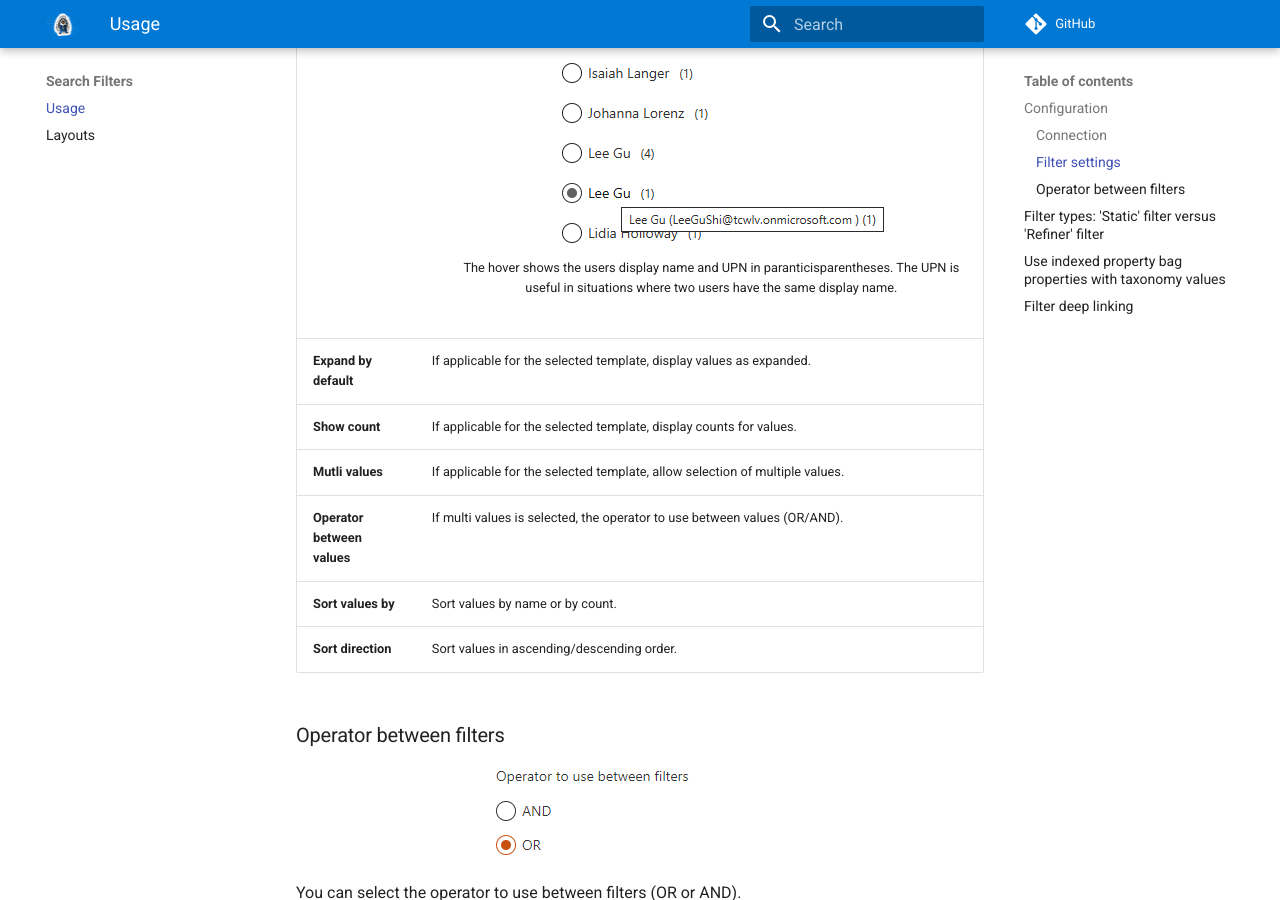
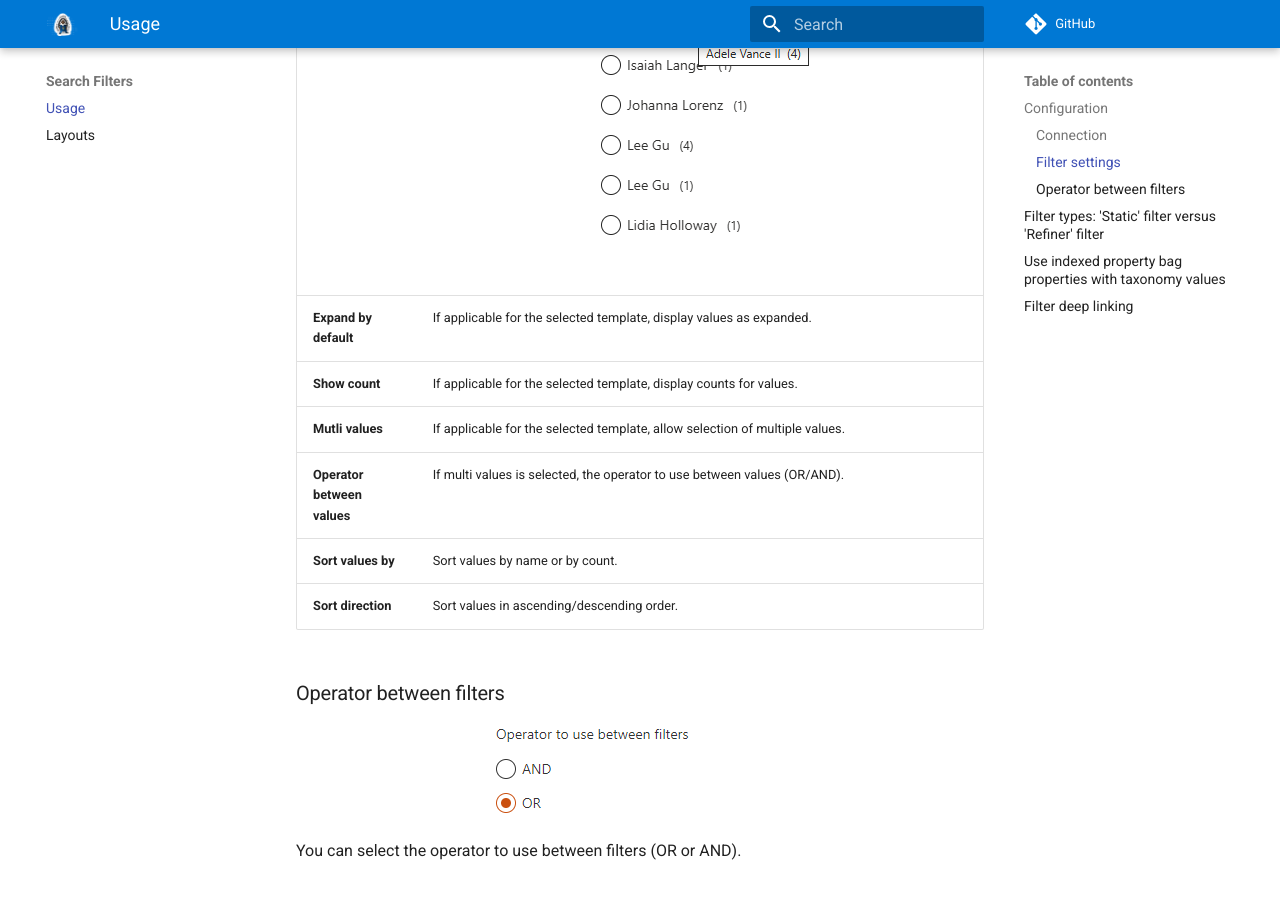
Before and after one commit to dominic5perezd/pnp-modern-search, an MkDocs documentation site: the page built from docs/usage/search-filters/index.md, in a window 1280 px wide and 900 px high, scrolled down 3754 px. Built offline with MkDocs 1.6.1 and Material for MkDocs 9.7.7, drawn with Linux system fonts in a browser that asks for light colours; comment, search, counter and statistics services are not loaded.

Commit message:
updated docs as the extented mouse over ( display name + UPN ) didn't work in Multi select

```diff
--- a/docs/usage/search-filters/index.md
+++ b/docs/usage/search-filters/index.md
@@ -33,7 +33,7 @@ The filter settings are as follow:
 | **Display Name** | A friendly name for the filter |
 | **Filter field** | The internal data source field to use as filter. Here you can select a field from the current data source (if data have been already retrieved) of type your own custom value (press enter to validate).
 | **# of values** | The maximum number of values to be retrieved for a given filter. This value is useful if you use SharePoint refiners with a lot of refiner values. By default SharePoint will only retreve the first 100 values. To get all refiner values, you must specify an higher number manually (maximum value is 1000).
-| **Template** | The template to use to display filter values. The builtin templates are: </br><ul><li>**Check box** <p align="center">!["Check box"](../../assets/webparts/search-filters/checkbox_template.png)</p></li><li>**Date range** <p align="center">!["Date range"](../../assets/webparts/search-filters/daterange_template.png)</p></li><li>**Date interval** <p align="center">!["Date interval"](../../assets/webparts/search-filters/dateinterval_template.png)</p></li><li>**Combo** <p align="center">!["Combo"](../../assets/webparts/search-filters/combo_template.png)</p></br> You can search a value directly in the list by typing keywords in the combo text field.</br></br><li>**People Template** <p align="center">!["People Template"](../../assets/webparts/search-filters/people_template.png) </br>The hover shows the users display name and UPN in paranticisparentheses. The UPN is useful in situations where two users have the same display name.  </p></br></li></ul>
+| **Template** | The template to use to display filter values. The builtin templates are: </br><ul><li>**Check box** <p align="center">!["Check box"](../../assets/webparts/search-filters/checkbox_template.png)</p></li><li>**Date range** <p align="center">!["Date range"](../../assets/webparts/search-filters/daterange_template.png)</p></li><li>**Date interval** <p align="center">!["Date interval"](../../assets/webparts/search-filters/dateinterval_template.png)</p></li><li>**Combo** <p align="center">!["Combo"](../../assets/webparts/search-filters/combo_template.png)</p></br> You can search a value directly in the list by typing keywords in the combo text field.</br></br><li>**People Template** <p align="center">!["People Template"](../../assets/webparts/search-filters/people_template.png)  </p></br></li></ul>
 | **Expand by default** | If applicable for the selected template, display values as expanded.
 | **Show count** | If applicable for the selected template, display counts for values.
 | **Mutli values** | If applicable for the selected template, allow selection of multiple values.
```
Also changed, not shown: docs/assets/webparts/search-filters/people_template.png.
